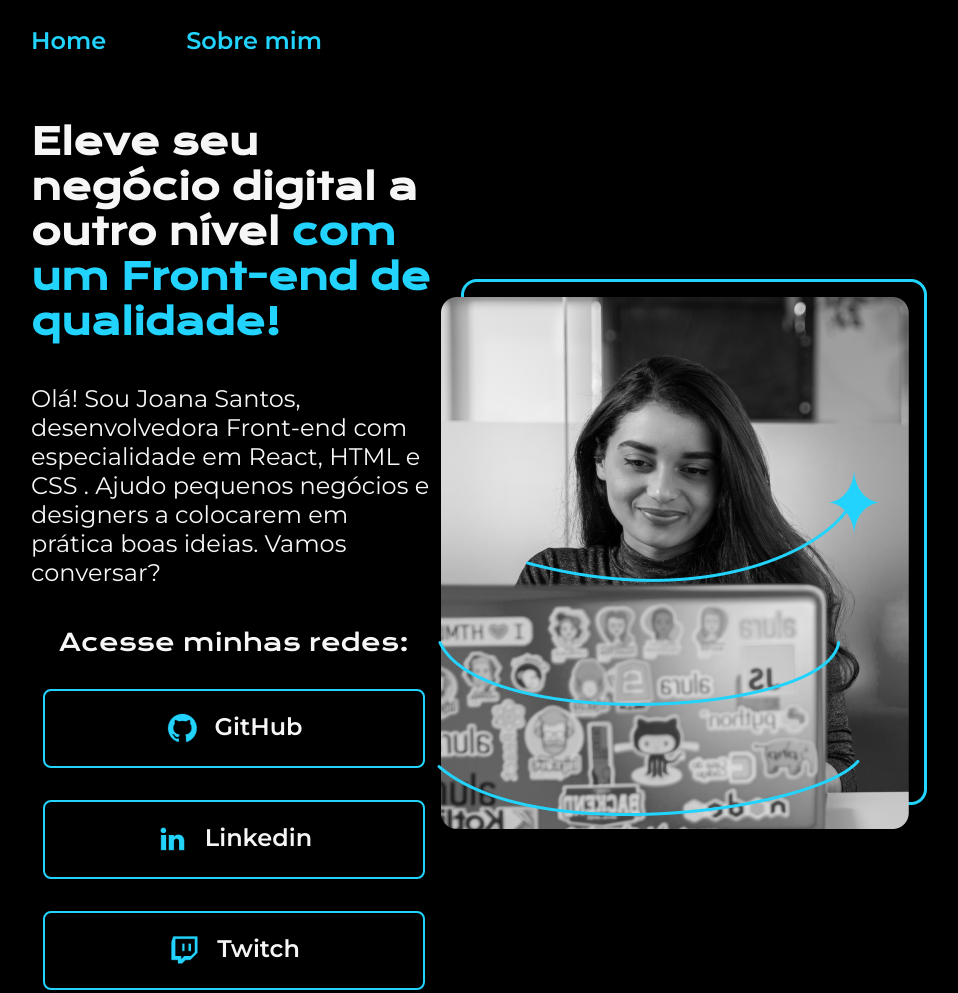
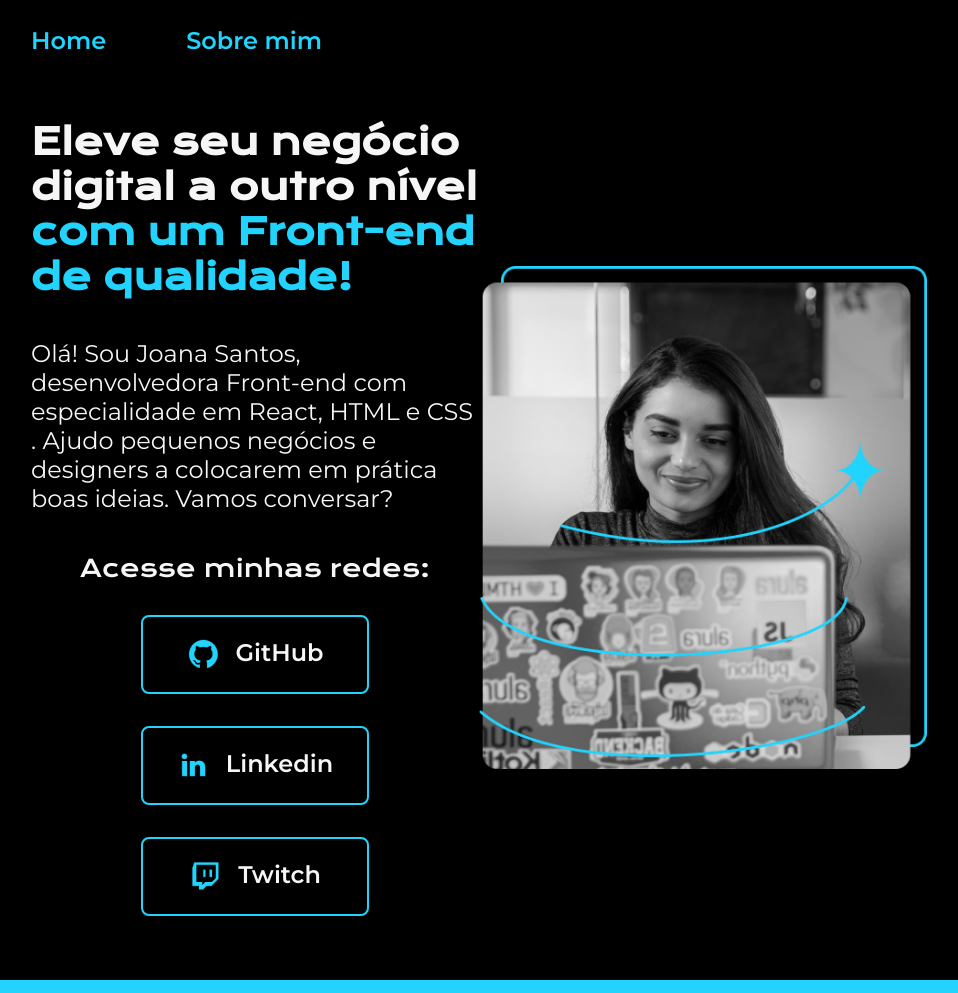
Before and after one commit to kaiokor/Estd.-HtmlCss, a plain HTML site: page index.html in a window 1280 px wide. Shown: the top 993 px of the page, without its empty margins (161-1119 px from the left). Drawn offline with nearby package versions, Linux system fonts and the light colour scheme.

Commit message:
30% alura html 4, estudo sobre unidades de medida relativa

```diff
--- a/index.html
+++ b/index.html
@@ -25,21 +25,21 @@
             <div class="apresentacao__links">
                 <h2 class="apresentacao__links__subtitulo">Acesse minhas redes:</h2>
 
-                <a class="apresentacao__links__link" href="https://github.com/guilhermeonrails">
+                <a class="apresentacao__links__navegacao" href="https://github.com/guilhermeonrails">
                     <img src="/assets/github.png">
                     GitHub
                 </a>
-                <a class="apresentacao__links__link" href="https://linkedin.com/in/rafaellaballerini">
+                <a class="apresentacao__links__navegacao" href="https://linkedin.com/in/rafaellaballerini">
                     <img src="/assets/linkedin.png">
                     Linkedin
                 </a>
-                <a class="apresentacao__links__link" href="https://twitch.com/guilimadev">
+                <a class="apresentacao__links__navegacao" href="https://twitch.com/guilimadev">
                     <img src="/assets/twitch.png">
                     Twitch
                 </a>
             </div>
         </section>
-        <img src="/assets/Imagem.png" alt="Foto da Joana Santos programando">
+        <img class="apresentacao__imagem" src="/assets/Imagem.png" alt="Foto da Joana Santos programando">
     </main>
     <footer class="rodape">
         <p>Desenvolvido por alura</p>
--- a/styles/style.css
+++ b/styles/style.css
@@ -33,7 +33,7 @@ body{
 .cabecalho__menu__link{
     color: var(--cor-tercearia);
     font-family: var(--fonte-secundaria);
-    font-size: 24px;
+    font-size: 1.5rem;
     font-weight: 600;
     text-decoration: none ;
 }
@@ -46,14 +46,14 @@ body{
 }
 
 .apresentacao__conteudo{
-    width: 615px;
+    width: 50%;
     display:flex;
     flex-direction: column;
     gap: 40px;
 }
 
 .apresentacao__conteudo__titulo{
-    font-size: 36px;
+    font-size: 2.25rem;
     font-family: var(--fonte-principal);
 }
 
@@ -62,7 +62,7 @@ body{
 }
 
 .apresentacao__conteudo__texto{
-    font-size: 24px;
+    font-size: 1.5rem;
     font-family: var(--fonte-secundaria);
 }
 
@@ -77,17 +77,17 @@ body{
 .apresentacao__links__subtitulo{
     font-family: var(--fonte-principal);
     font-weight: 400;
-    font-size: 24px;
+    font-size: 1.5rem;
 }
 
-.apresentacao__links__link{
+.apresentacao__links__navegacao{
     display:flex;
     justify-content: center;
     gap: 16px;
-    width: 378px;
+    width: 50%;
     text-align: center;
     border-radius: 8px;
-    font-size: 24px;
+    font-size: 1.5rem;
     padding: 21.5px 0;
     text-decoration: none;
     color: var(--cor-secundaria);
@@ -100,12 +100,16 @@ body{
     background-color: var(--cor-hover);
 }
 
+.apresentacao__imagem{
+    width: 50%;
+}
+
 .rodape{
     background-color: var(--cor-tercearia);
     color: var(--cor-primaria);
     text-align: center;
     padding: 24px;
     font-family: var(--fonte-secundaria);
-    font-size: 24px;
+    font-size: 1.5rem;
     font-weight: 400;
 }
```
Also changed, not shown: about.html (+1 -1 lines).
